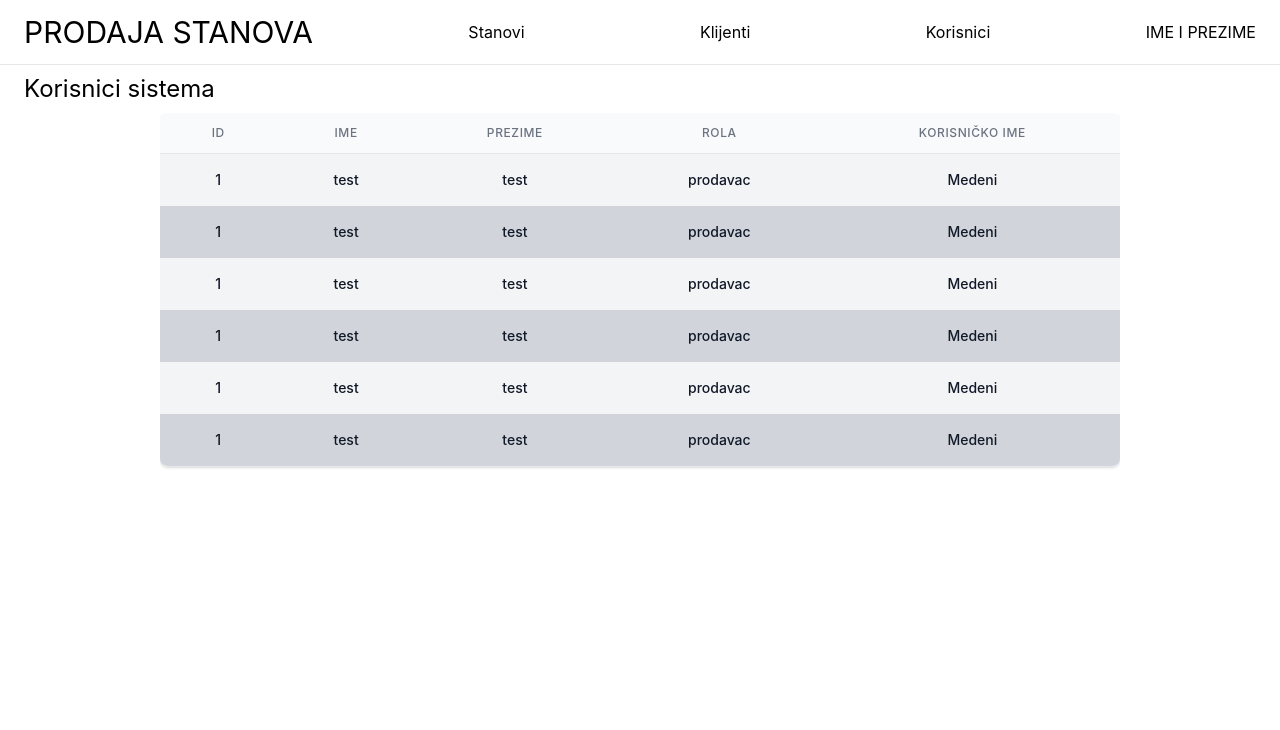
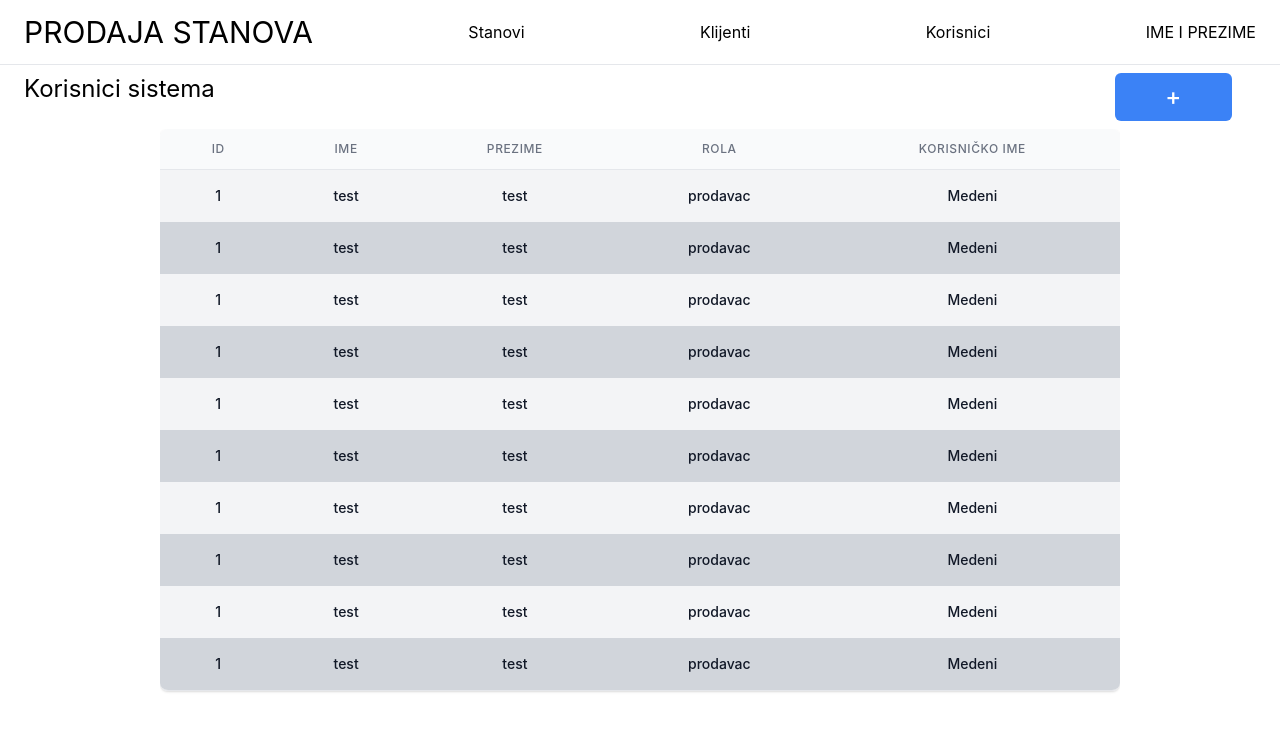
Before and after one commit to Sone996/prodaja-stanova, a React (Create React App) app: page /apartment in a window 1280 px wide. Both pictures are taken after a click on the element "Korisnici". Shown: the top 730 px of the page. Built offline with nearby package versions, Linux system fonts and the light colour scheme.

Commit message:
single apartment page and small changes

```diff
--- a/src/components/ApartmentCard.tsx
+++ b/src/components/ApartmentCard.tsx
@@ -1,12 +1,22 @@
 import { FC } from "react";
+import { useHistory } from "react-router";
 
 const ApartmentCard: FC = () => {
+  const history = useHistory();
+
+  const singleApartment = () => {
+    console.log("single");
+    // history.push({ pathname: `/apartment/${item.id}` });
+    history.push({ pathname: `/apartment` });
+  };
+
   return (
     <div className="w-full sm:w-1/2 md:w-1/2 xl:w-1/4 p-4">
       <span
-        className="c-card block bg-white shadow-md hover:shadow-xl rounded-lg overflow-hidden"
+        className="c-card block bg-white shadow-md hover:shadow-xl rounded-lg overflow-hidden cursor-pointer"
+        onClick={singleApartment}
       >
-        <div className="relative pb-48 overflow-hidden cursor-pointer">
+        <div className="relative pb-48 overflow-hidden">
           <img
             className="absolute inset-0 h-full w-full object-cover"
             src="https://images.unsplash.com/photo-1475855581690-80accde3ae2b?ixlib=rb-1.2.1&ixid=eyJhcHBfaWQiOjEyMDd9&auto=format&fit=crop&w=750&q=80"
--- a/src/layouts/AppLayout.tsx
+++ b/src/layouts/AppLayout.tsx
@@ -5,6 +5,7 @@ import Users from "../pages/admin/Users";
 import Apartmans from "../pages/shared/Apartments";
 import Clients from "../pages/shared/Clients";
 import Profile from "../pages/shared/Profile";
+import SingleApartment from "../pages/shared/SingleApartment";
 
 const AppLayout: FC = () => {
   const [activeTab, setActiveTab] = useState("Stanovi");
@@ -23,6 +24,8 @@ const AppLayout: FC = () => {
       <Switch>
         {/* <Route path="/profile/:id" component={Profile} /> */}
         <Route path="/profile" component={Profile} />
+        {/* <Route path="/apartment/:id" component={SingleApartment} /> */}
+        <Route path="/apartment" component={SingleApartment} />
         <Route path="/">
           {activeTab === "Stanovi" ? (
             <Apartmans />
--- a/src/pages/admin/Users.tsx
+++ b/src/pages/admin/Users.tsx
@@ -45,18 +45,60 @@ const data = [
     role: "prodavac",
     user_name: "Medeni",
   },
+  {
+    id: 1,
+    name: "test",
+    last_name: "test",
+    role: "prodavac",
+    user_name: "Medeni",
+  },
+  {
+    id: 1,
+    name: "test",
+    last_name: "test",
+    role: "prodavac",
+    user_name: "Medeni",
+  },
+  {
+    id: 1,
+    name: "test",
+    last_name: "test",
+    role: "prodavac",
+    user_name: "Medeni",
+  },
+  {
+    id: 1,
+    name: "test",
+    last_name: "test",
+    role: "prodavac",
+    user_name: "Medeni",
+  },
 ];
 const titles = ["Id", "Ime", "Prezime", "Rola", "Korisničko ime"];
 
 const Users: FC = () => {
+  const addUser = () => {
+    console.log("add user");
+  };
   const singleView = (item: any) => {
     console.log(item);
     // history.push({ pathname: `/single-course/${item.id}` });
   };
+
   return (
-    <div className="flex flex-col h-full">
-      <span className="text-2xl px-6 py-2">Korisnici sistema</span>
-      <div className="flex items-center justify-center h-full">
+    <div className="flex flex-col h-full w-full">
+      <div className="flex justify-between w-full">
+        <span className="text-2xl px-6 py-2">Korisnici sistema</span>
+        <span className="flex px-6 py-2 w-1/6">
+          <button
+            className="button bg-blue-500 mx-6 w-full text-white text-2xl font-bold items-center"
+            onClick={addUser}
+          >
+            +
+          </button>
+        </span>
+      </div>
+      <div className="flex justify-center h-full">
         <div className="relative h-full w-3/4">
           <Scroll>
             <SimpleTable singleView={singleView} model={data} titles={titles} />
--- /dev/null
+++ b/src/pages/shared/SingleApartment.tsx
@@ -0,0 +1,20 @@
+import { FC } from "react";
+
+
+
+const SingleApartment: FC = () => {
+  return (
+    <div className="flex h-full w-full">
+      <div className="flex flex-col w-2/5 h-full">
+        <div className="flex h-full w-full bg-green">
+        </div>
+      </div>
+      <div className="flex flex-col w-3/5 h-full">
+        <div className="flex h-1/2 w-full bg-red"></div>
+        <div className="flex h-1/2 w-full bg-lightBlue"></div>
+      </div>
+    </div>
+  );
+};
+
+export default SingleApartment;
```
